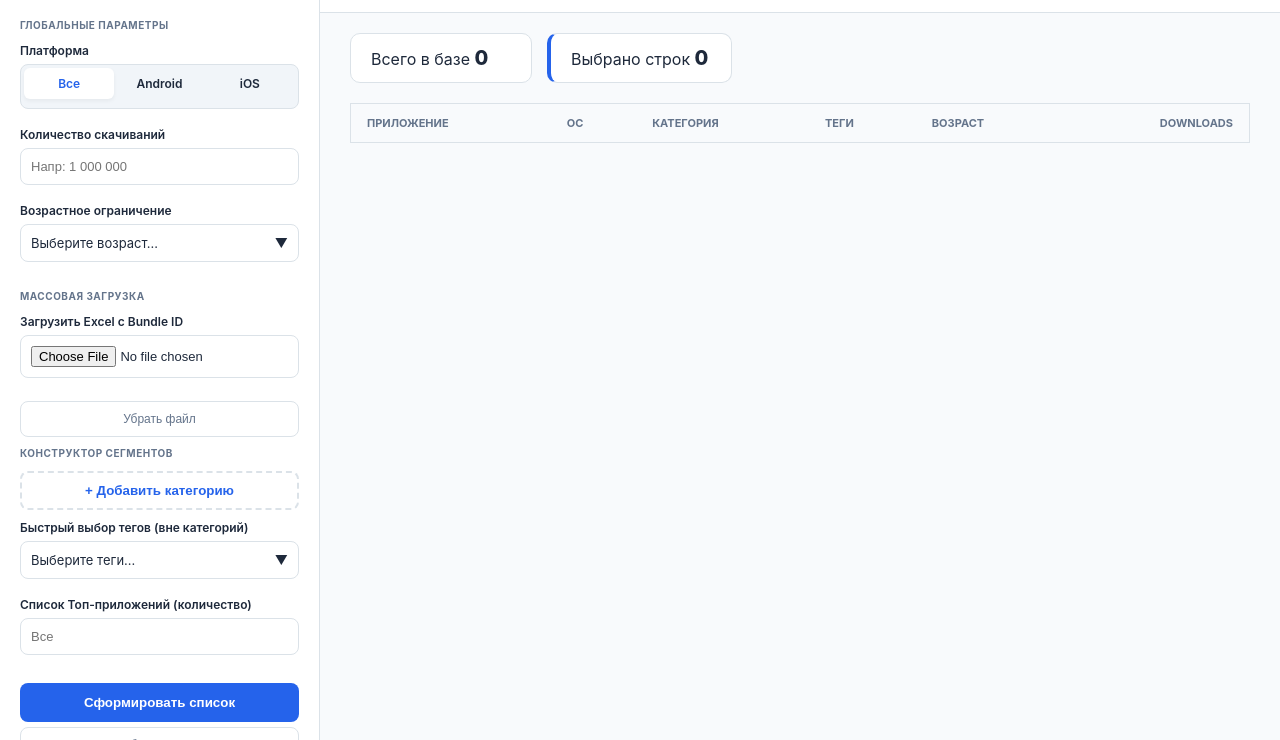
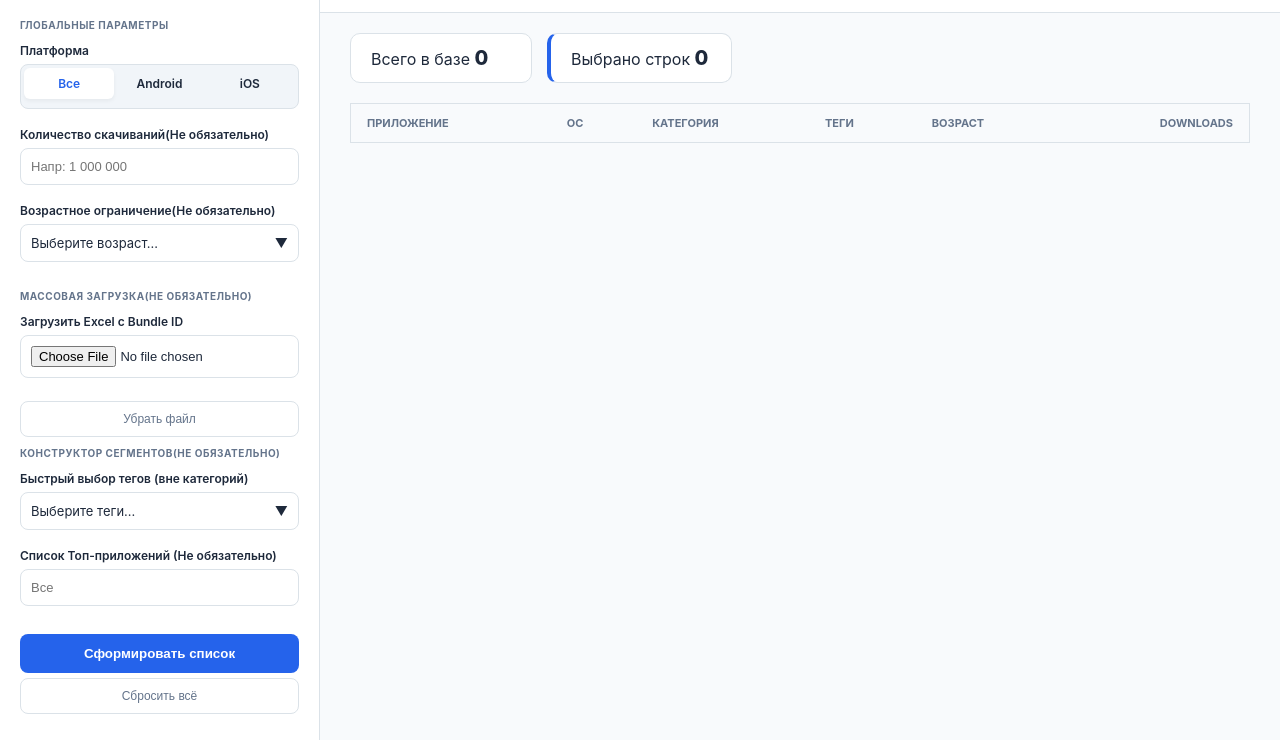
Before and after one commit to Programmatic-BYYD/Apps-RTB, a plain HTML site: page index.html in a window 1280 px wide. Shown: the part 60-800 px from the top of the page. Drawn offline with Linux system fonts and the light colour scheme; no server answers.

Commit message:
Update index.html

```diff
--- a/index.html
+++ b/index.html
@@ -26,7 +26,7 @@
           </div>
 
           <div class="control-group">
-            <label>Количество скачиваний</label>
+            <label>Количество скачиваний(Не обязательно) </label>
             <input
               type="number"
               id="min-dl"
@@ -36,7 +36,7 @@
           </div>
 
           <div class="control-group">
-            <label>Возрастное ограничение</label>
+            <label>Возрастное ограничение(Не обязательно) </label>
             <div class="custom-multiselect" id="age-multiselect">
               <div
                 class="select-box"
@@ -51,7 +51,7 @@
         </div>
 
         <div class="sidebar-section">
-          <h3 class="section-label">Массовая загрузка</h3>
+          <h3 class="section-label">Массовая загрузка(Не обязательно) </h3>
           <div class="control-group">
             <label>Загрузить Excel с Bundle ID</label>
             <input
@@ -67,13 +67,13 @@
         </div>
 
         <div class="sidebar-section">
-          <h3 class="section-label">Конструктор сегментов</h3>
+          <h3 class="section-label">Конструктор сегментов(Не обязательно) </h3>
 
           <!-- <hr class="separator" /> -->
           <div id="filter-rows-container"></div>
-          <button class="btn-ghost" onclick="addFilterRow()">
+          <!-- <button class="btn-ghost" onclick="addFilterRow()">
             + Добавить категорию
-          </button>
+          </button> -->
         </div>
 
         <div class="control-group">
@@ -95,7 +95,7 @@
 
         <div class="sidebar-section footer-actions">
           <div class="control-group">
-            <label>Список Топ-приложений (количество)</label>
+            <label>Список Топ-приложений (Не обязательно) </label>
             <input
               type="number"
               id="total-qty"
```
